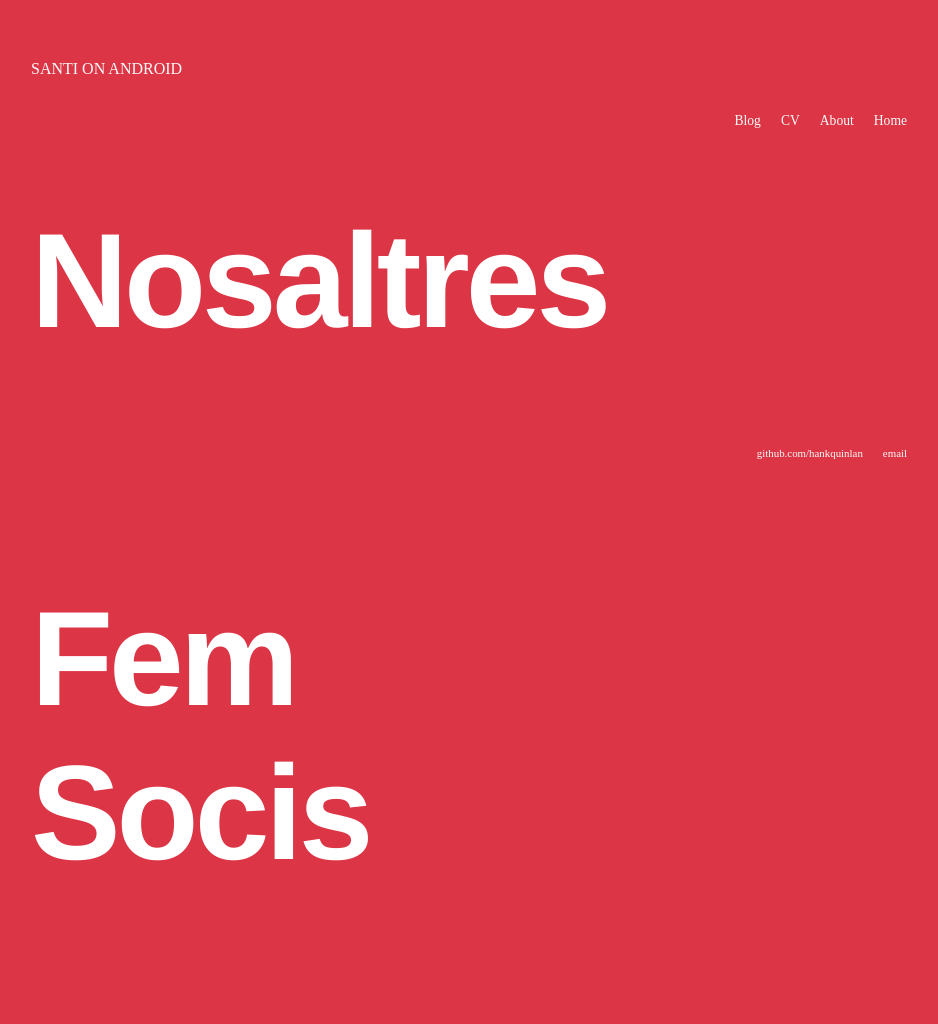
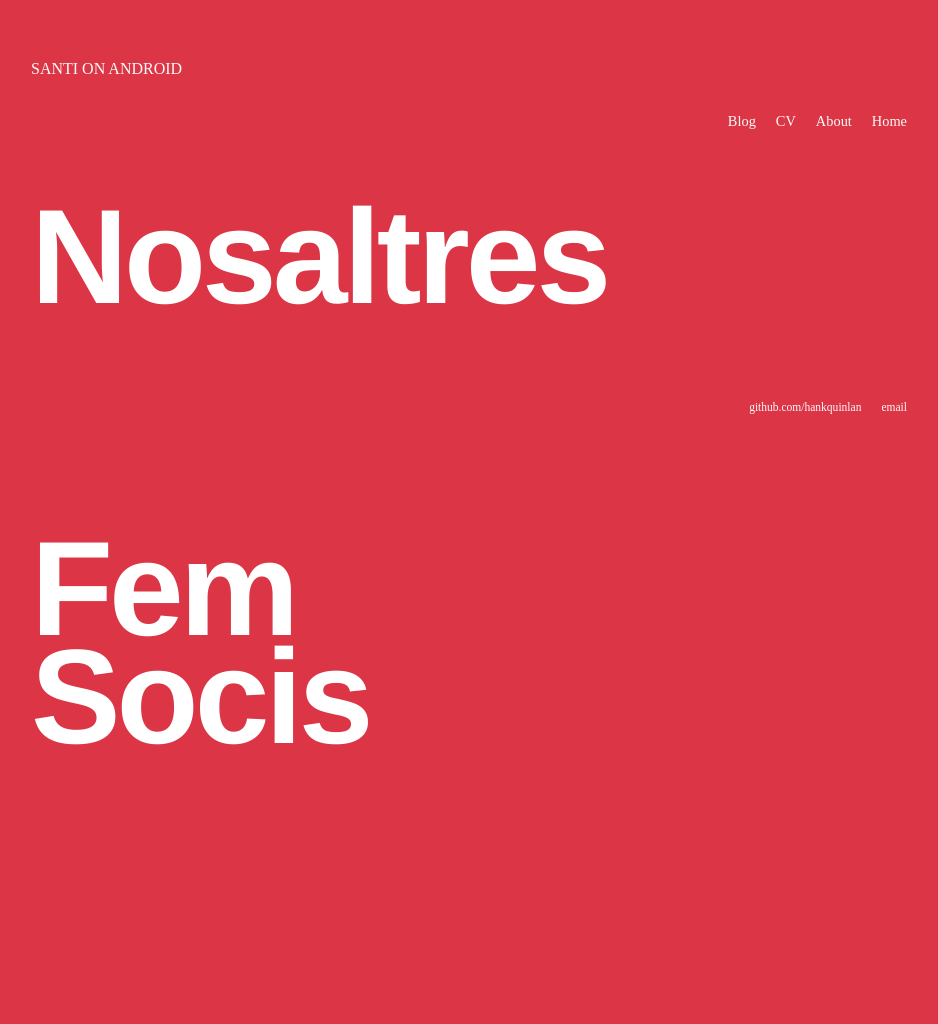
Before and after one commit to SantiOnAndroid/SantiOnAndroid.github.io, a Jekyll site: the page built from index.html, in a window 1280 px wide. Shown: the whole page, without its empty margins (161-1099 px from the left). Built offline with Jekyll 4.4.1, drawn with Linux system fonts in a browser that asks for light colours; some web fonts are replaced; after the commit the page ends 900 px from its top, so only the background shows below that.

Commit message:
modificant titolj

```diff
--- a/css/main.css
+++ b/css/main.css
@@ -33,7 +33,7 @@ nav ul li, footer ul li {
     float: right;
     fill: #ffffff;
     background: inherit;
-    font-size: 0.85em;
+    font-size: 0.9em;
 }
 a {
     text-decoration: none;
@@ -48,7 +48,7 @@ h1 {
     color: #fff;
     font-weight: 800;
     letter-spacing: -.03em;
-    line-height: 11vm;
+    line-height: 0.8em;
     float:left;
     clear: left;
 }
@@ -58,7 +58,7 @@ p {
     color: #fff;
     font-weight: 800;
     letter-spacing: -.03em;
-    line-height: 11vm;
+    line-height: 0.8em;
     float:left;
     clear: left;
 }
```
